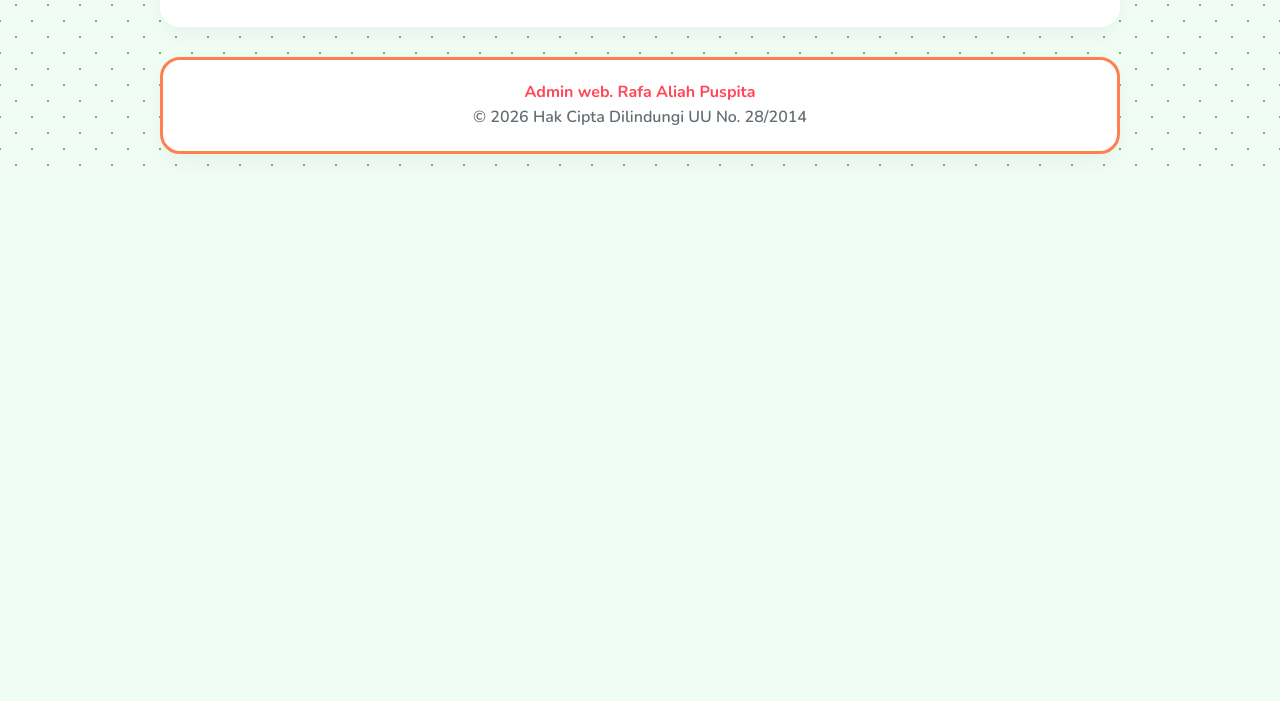
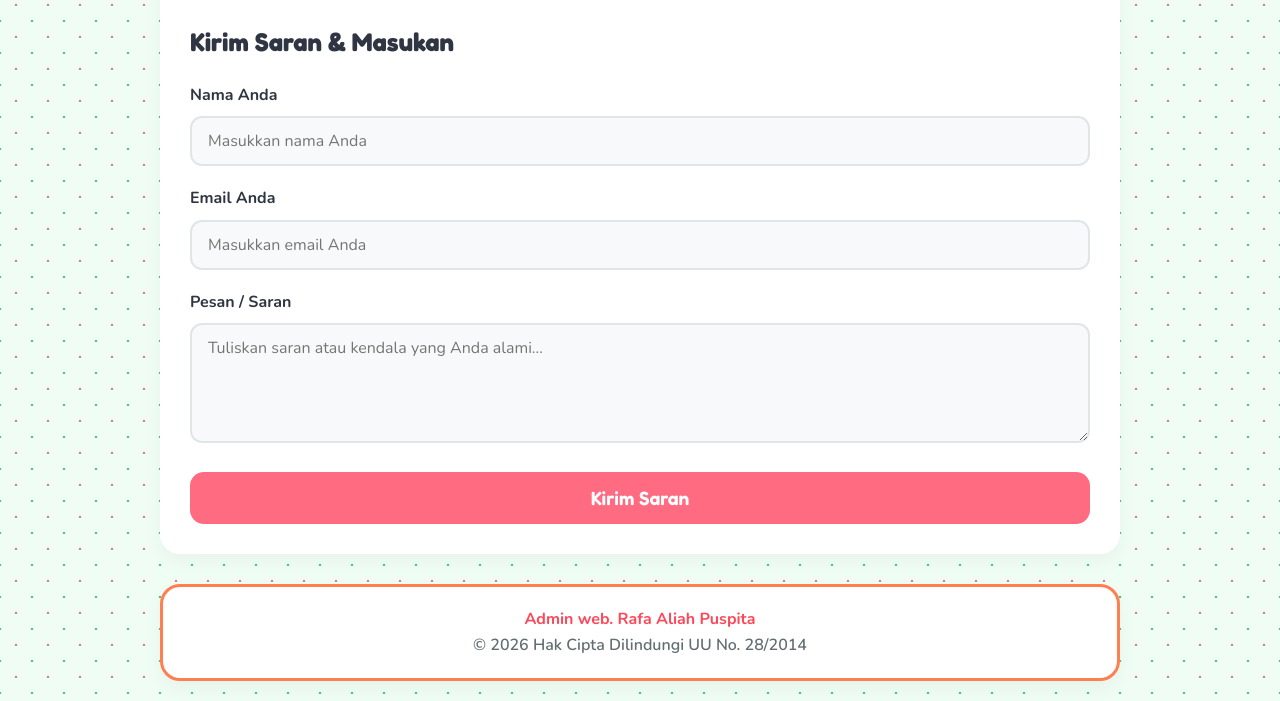
Before and after one commit to rafaalia1108/sinema-film_Rafa, a plain HTML site: page kontak.html in a window 1280 px wide. Shown: the part 683-1384 px from the top of the page. Before the commit the page ends 857 px from the top, so only its background shows below. Drawn offline with nearby package versions, Linux system fonts and the light colour scheme.

Commit message:
Add files via upload

```diff
--- a/kontak.html
+++ b/kontak.html
@@ -46,7 +46,6 @@
             font-family: 'Fredoka', sans-serif;
         }
 
-        /* Header */
         header {
             background: var(--card-bg);
             padding: 20px 30px;
@@ -78,7 +77,6 @@
             font-weight: 600;
         }
 
-        /* Navigasi */
         nav {
             background: var(--card-bg);
             padding: 12px 20px;
@@ -114,7 +112,6 @@
             font-weight: bold;
         }
 
-        /* Container Utama */
         .main-card {
             background: var(--card-bg);
             border-radius: var(--border-radius);
@@ -130,11 +127,11 @@
             margin-bottom: 20px;
         }
 
-        /* Biodata */
         .biodata-box {
             border: 2px dashed #74b9ff;
             border-radius: 16px;
             padding: 15px;
+            margin-bottom: 25px;
         }
 
         .biodata-table {
@@ -158,6 +155,53 @@
             border-radius: 8px;
         }
 
+        /* Form Saran & Masukan */
+        .form-group {
+            margin-bottom: 20px;
+        }
+
+        .form-group label {
+            display: block;
+            margin-bottom: 8px;
+            font-weight: 700;
+            color: #2f3542;
+        }
+
+        .form-group input[type="text"],
+        .form-group input[type="email"],
+        .form-group textarea {
+            width: 100%;
+            padding: 12px 16px;
+            border: 2px solid #dfe6e9;
+            border-radius: 12px;
+            font-size: 1rem;
+            font-family: 'Nunito', sans-serif;
+            background-color: #f8f9fa;
+        }
+
+        .form-group textarea {
+            resize: vertical;
+            min-height: 120px;
+        }
+
+        .btn-submit {
+            width: 100%;
+            padding: 14px;
+            background-color: #ff6b81;
+            color: #ffffff;
+            border: none;
+            border-radius: 14px;
+            font-family: 'Fredoka', sans-serif;
+            font-size: 1.2rem;
+            font-weight: 600;
+            cursor: pointer;
+            transition: all 0.2s ease;
+        }
+
+        .btn-submit:hover {
+            background-color: #ff4757;
+        }
+
         footer {
             background: var(--card-bg);
             padding: 20px;
@@ -178,7 +222,6 @@
 
 <body>
 
-    <!-- Header -->
     <header>
         <div class="header-content">
             <img src="logo.jpg" width="70" alt="Logo Cinema">
@@ -189,7 +232,6 @@
         </div>
     </header>
 
-    <!-- Navigasi -->
     <nav>
         <a href="index.html">Home</a>
         <span>|</span>
@@ -204,7 +246,6 @@
         <a href="kontak.html" class="active">Kontak</a>
     </nav>
 
-    <!-- Container Utama -->
     <div class="main-card">
         <h2>Biodata Pengembang Web</h2>
         <div class="biodata-box">
@@ -231,9 +272,28 @@
                 </tr>
             </table>
         </div>
+
+        <h2>Kirim Saran & Masukan</h2>
+        <form action="#" method="post">
+            <div class="form-group">
+                <label for="nama">Nama Anda</label>
+                <input type="text" id="nama" name="nama" placeholder="Masukkan nama Anda" required>
+            </div>
+
+            <div class="form-group">
+                <label for="email">Email Anda</label>
+                <input type="email" id="email" name="email" placeholder="Masukkan email Anda" required>
+            </div>
+
+            <div class="form-group">
+                <label for="saran">Pesan / Saran</label>
+                <textarea id="saran" name="saran" placeholder="Tuliskan saran atau kendala yang Anda alami..." required></textarea>
+            </div>
+
+            <button type="submit" class="btn-submit">Kirim Saran</button>
+        </form>
     </div>
 
-    <!-- Footer -->
     <footer>
         <p class="admin">Admin web. Rafa Aliah Puspita</p>
         <p>&copy; 2026 Hak Cipta Dilindungi UU No. 28/2014</p>
```
